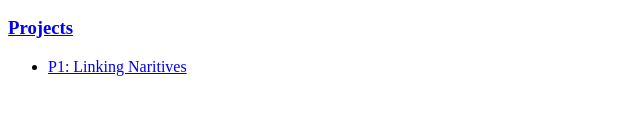
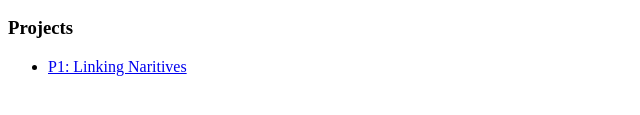
Before and after one commit to Tommyyep/webdesign, a plain HTML site: page index.html in a window 1280 px wide. Shown: the part 217-332 px from the top of the page, 0-640 px from the left. Drawn offline with Linux system fonts and the light colour scheme.

Commit message:
Update index.html

```diff
--- a/index.html
+++ b/index.html
@@ -13,7 +13,7 @@
       <li><a href="e3/index.html">E3: Organization and Naming</a></li>
       <li><a href="e4/index.html">E4: Site Map</a></li>
       <li><a href="e5/index.html">E5: Wireframes</a></li>
-      <li><a href="e15/index.html">E15: XD Directions
+      <li><a href="e15/index.html">E15: XD Directions</a></li>
     </ul>
     <h3>Projects</h3>
     <ul>
```
